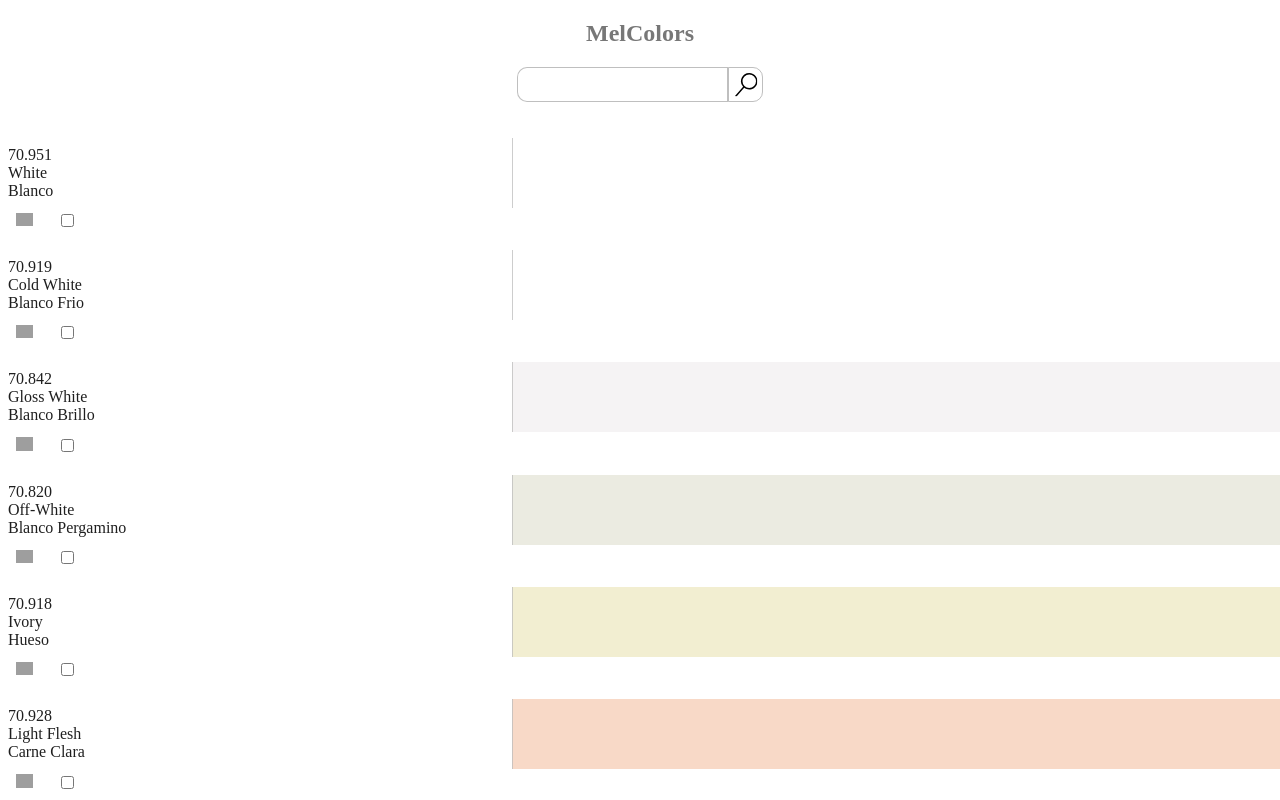
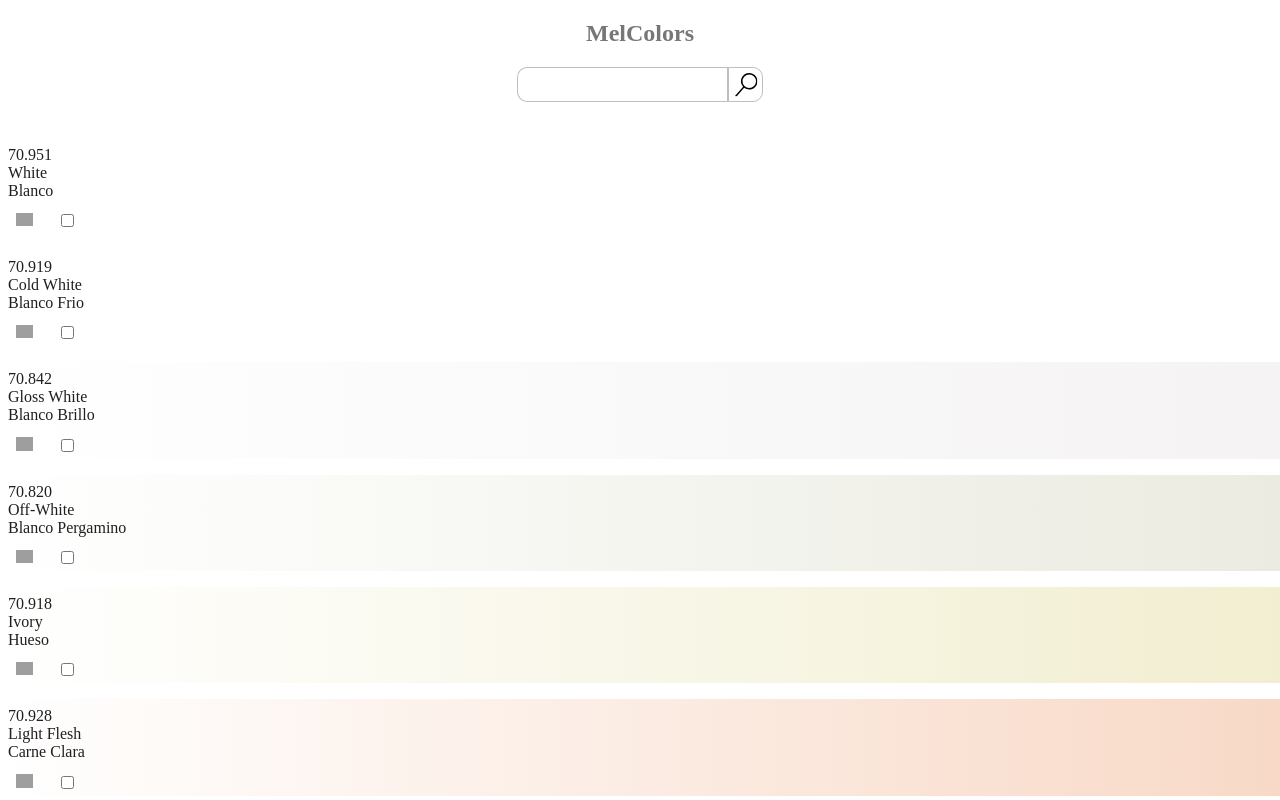
Before and after one commit to j0tac3/MelColors, an Angular app: page /home in a window 1280 px wide. Shown: the top 800 px of the page. Built offline with nearby package versions, Linux system fonts and the light colour scheme; grey boxes are pictures that could not be loaded.

Commit message:
Añadiendo colores

```diff
--- a/src/app/components/color-card/color-card.component.css
+++ b/src/app/components/color-card/color-card.component.css
@@ -32,7 +32,6 @@
     width: 100%;
     height: 100%;
     box-sizing: border-box;
-    border-left: 1px solid #bbbb;
     display: flex;
     align-items: center;
     justify-content: space-evenly;
--- a/src/app/components/color-card/color-card.component.html
+++ b/src/app/components/color-card/color-card.component.html
@@ -1,5 +1,5 @@
-<div class="container__color">
-    <div class="info">
+<div class="container__color" [style.background]="'linear-gradient(90deg, rgba(255,255,255,1) 0%, '+color.color+' 100%)'">
+    <div class="info" >
         <div class="color__description">
             <ul class="list descriptions">
                 <li class="description">{{ color.number }}</li>
@@ -7,8 +7,8 @@
                 <li class="description">{{ color.description_es }}</li>
             </ul>
         </div>
-        <div class="color__image" [style.background-color]="color.color">
-        </div>
+       <!--  <div class="color__image" >
+        </div> -->
     </div>
     <ul class="list actions">
         <li>
--- a/src/app/pages/home/home.component.ts
+++ b/src/app/pages/home/home.component.ts
@@ -26,7 +26,6 @@ export class HomeComponent implements OnInit {
     new Color(new Object({number:'70.948',description_en:'Golden Yellow',description_es:'Amarillo Dorado', color:'#f7b555', level_color:0, isFavourite:false, itHasColor:false})),
     new Color(new Object({number:'70.815',description_en:'Basic Skin Tone',description_es:'Carne Base', color:'#f0ba9e', level_color:0, isFavourite:false, itHasColor:false})),
     new Color(new Object({number:'70.955',description_en:'Flat Flesh',description_es:'Carne Mate', color:'#e0a579', level_color:0, isFavourite:false, itHasColor:false})),
-
   ];
 
   public colorToSee! : Color[];
```
